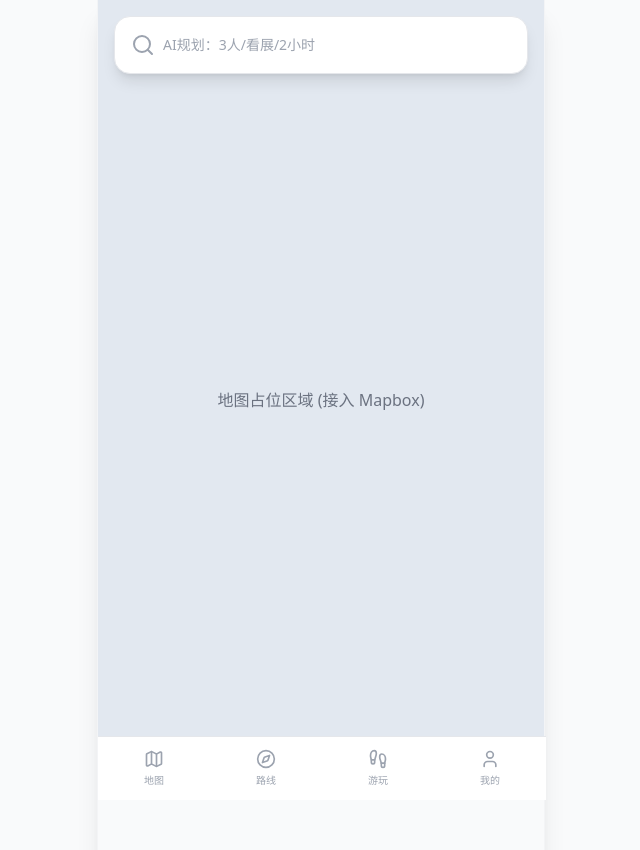
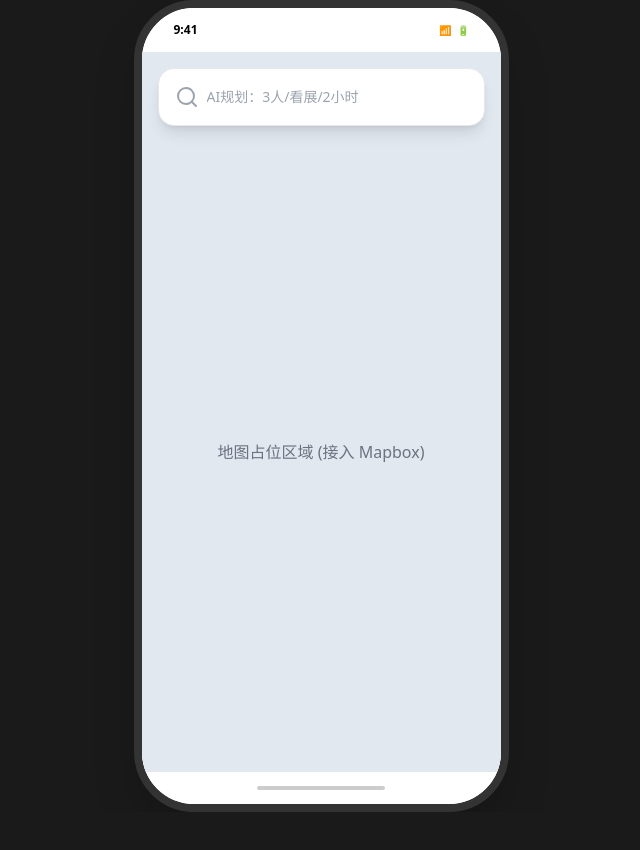
Before and after one commit to Annathewitch/Grand-View-Garden, a Next.js app: page /map in a window 1280 px wide. Shown: the top 850 px of the page, without its empty margins (319-959 px from the left). After the commit the page ends 812 px from the top, so only its background shows below. Built offline with nearby package versions, Linux system fonts and the light colour scheme.

Commit message:
Update layout.tsx

```diff
--- a/app/layout.tsx
+++ b/app/layout.tsx
@@ -1,50 +1,36 @@
 import './globals.css';
-import Link from 'next/link';
-import { Map, Compass, Footprints, User } from 'lucide-react';
-import type { Metadata } from 'next';
+import { Metadata } from 'next';
 
-// 这一部分是新增的：用于让浏览器识别你的“心形感叹号”图标
 export const metadata: Metadata = {
-  title: '大观园 - 深度城市游走',
-  description: '每一个城市，都是一座未被读完的园林。',
-  icons: {
-    icon: [
-      { url: '/favicon-32x32.png', sizes: '32x32', type: 'image/png' },
-      { url: '/favicon-16x16.png', sizes: '16x16', type: 'image/png' },
-      { url: '/favicon.ico' },
-    ],
-    apple: [
-      { url: '/apple-touch-icon.png' },
-    ],
-  },
-  manifest: '/site.webmanifest', // 对应你那个 JSON 文件名
+  title: '大观园 - Grand View Garden',
+  viewport: 'width=device-width, initial-scale=1, maximum-scale=1, user-scalable=no',
 };
 
 export default function RootLayout({ children }: { children: React.ReactNode }) {
   return (
     <html lang="zh">
-      <body className="bg-gray-50 max-w-md mx-auto min-h-screen border-x border-gray-100 shadow-xl">
-        <main className="pb-20">{children}</main>
+      <body className="bg-[#1a1a1a] flex justify-center items-center min-h-screen font-sans">
+        {/* 模拟手机外壳 */}
+        <div className="relative w-[375px] h-[812px] bg-white shadow-2xl rounded-[60px] border-[8px] border-[#333] overflow-hidden flex flex-col">
+          {/* 手机状态栏 */}
+          <div className="h-11 w-full bg-white flex justify-between items-center px-8 shrink-0">
+            <span className="text-xs font-bold">9:41</span>
+            <div className="flex gap-1.5 items-center">
+              <span className="text-[10px]">📶</span>
+              <span className="text-[10px]">🔋</span>
+            </div>
+          </div>
 
-        {/* 底部导航栏 */}
-        <nav className="fixed bottom-0 w-full max-w-md bg-white border-t flex justify-around py-3 text-gray-400 z-50">
-          <Link href="/map" className="flex flex-col items-center gap-1 hover:text-black">
-            <Map size={20}/>
-            <span className="text-[10px]">地图</span>
-          </Link>
-          <Link href="/routes" className="flex flex-col items-center gap-1 hover:text-black">
-            <Compass size={20}/>
-            <span className="text-[10px]">路线</span>
-          </Link>
-          <Link href="/walking" className="flex flex-col items-center gap-1 hover:text-black">
-            <Footprints size={20}/>
-            <span className="text-[10px]">游玩</span>
-          </Link>
-          <Link href="/profile" className="flex flex-col items-center gap-1 hover:text-black">
-            <User size={20}/>
-            <span className="text-[10px]">我的</span>
-          </Link>
-        </nav>
+          {/* 内容区 */}
+          <main className="flex-1 relative overflow-hidden bg-[#F8F7F2]">
+            {children}
+          </main>
+
+          {/* 底部 Home Indicator (苹果小黑条) */}
+          <div className="h-8 bg-white w-full flex justify-center items-center shrink-0">
+            <div className="w-32 h-1 bg-black/20 rounded-full" />
+          </div>
+        </div>
       </body>
     </html>
   );
```
